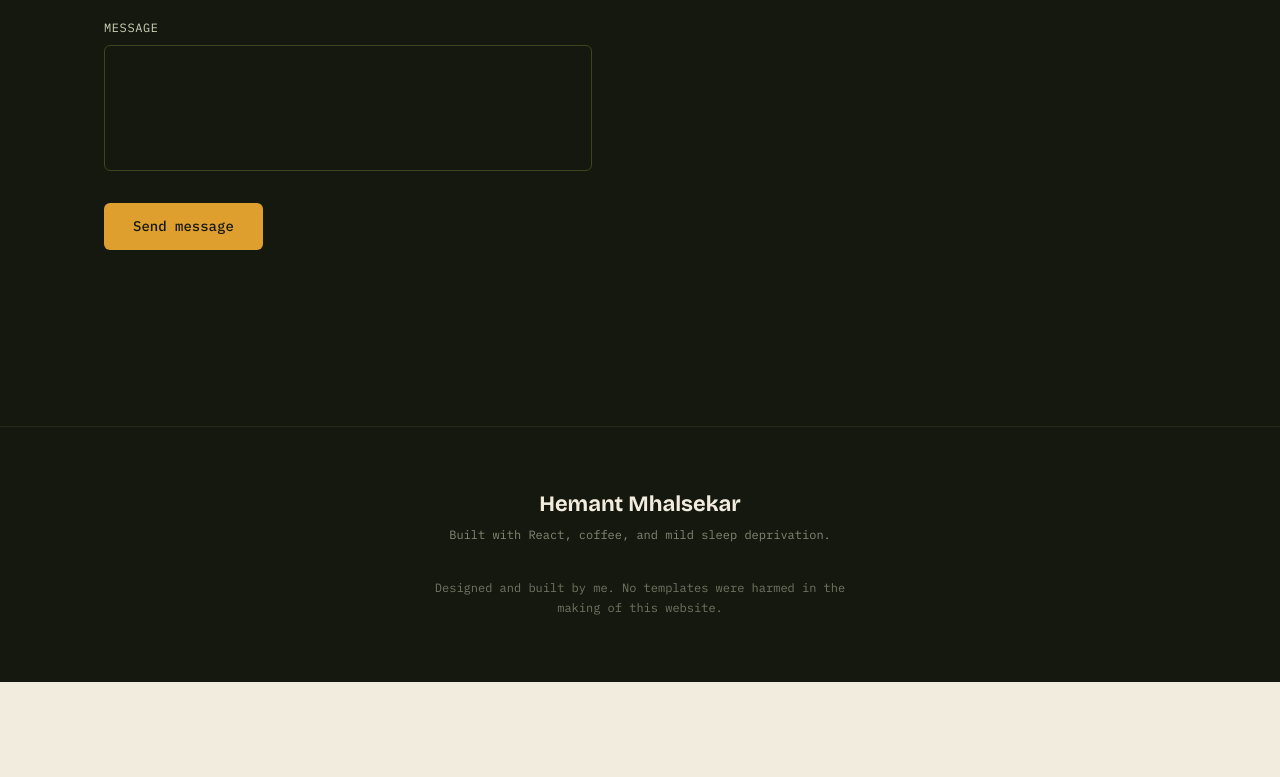
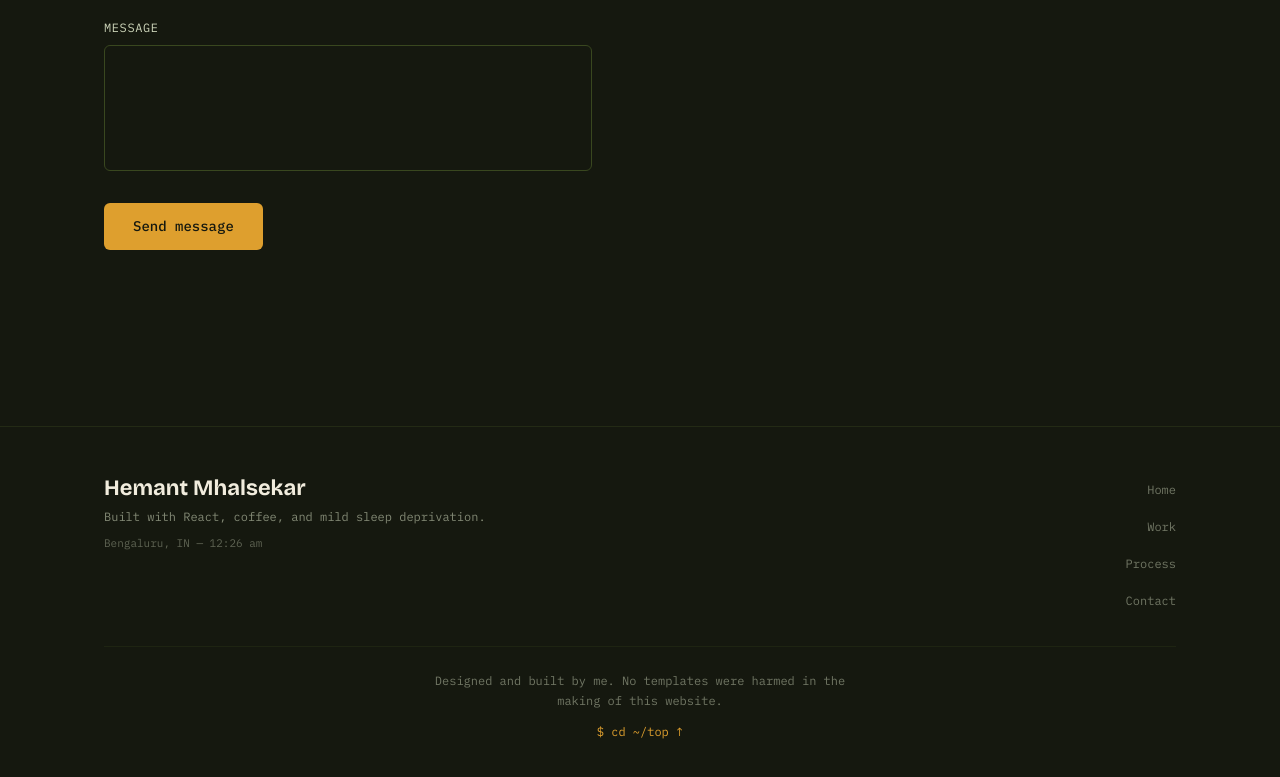
Before and after one commit to Hemant-Mhalsekar/Hemant-Portfolio, a React (Vite) app: page / in a window 1280 px wide. Shown: the part 7688-8465 px from the top of the page. Before the commit the page ends 8370 px from the top, so only its background shows below. Built offline with nearby package versions, Linux system fonts and the light colour scheme.

Commit message:
Footer updated

```diff
--- a/src/components/Footer.jsx
+++ b/src/components/Footer.jsx
@@ -1,12 +1,46 @@
-import React from 'react';
+import React, { useState, useEffect } from 'react';
+
+// Nav links mirror Navbar.jsx targets
+const NAV_LINKS = [
+  { label: 'Home',    sectionId: 'hero'        },
+  { label: 'Work',    sectionId: 'work'        },
+  { label: 'Process', sectionId: 'how-i-build' },
+  { label: 'Contact', sectionId: 'contact'     },
+];
+
+const scrollTo = (id) => {
+  const el = document.getElementById(id);
+  if (el) el.scrollIntoView({ behavior: 'smooth' });
+  else window.scrollTo({ top: 0, behavior: 'smooth' });
+};
+
+const formatTime = () => {
+  const now = new Date();
+  return now.toLocaleTimeString('en-IN', {
+    hour: 'numeric',
+    minute: '2-digit',
+    hour12: true,
+    timeZone: 'Asia/Kolkata',
+  });
+};
 
 const Footer = () => {
+  const [time, setTime] = useState(formatTime());
+
+  useEffect(() => {
+    const id = setInterval(() => setTime(formatTime()), 30_000);
+    return () => clearInterval(id);
+  }, []);
+
   return (
-    <footer className="bg-[#15180F] border-t border-[#39471F]/40 py-12 md:py-16 w-full">
-      <div className="container-max px-6 sm:px-10 lg:px-16 flex flex-col items-center justify-center text-center gap-6">
+    <footer className="bg-[#15180F] border-t border-[#39471F]/40 py-10 md:py-12 w-full">
+      <div className="container-max px-6 sm:px-10 lg:px-16">
 
-        {/* Header Section */}
-        <div className="flex flex-col items-center gap-2">
+        {/* ── Top row: left/right split ─────────────────────────────── */}
+        <div className="flex flex-col items-center text-center md:flex-row md:items-start md:justify-between md:text-left gap-8 md:gap-0">
+
+          {/* Left column */}
+          <div className="flex flex-col items-center md:items-start gap-1.5">
             <h2
               className="text-[#F1ECDD] font-bold text-[22px]"
               style={{ fontFamily: "'Bricolage Grotesque', sans-serif" }}
@@ -19,15 +53,67 @@ const Footer = () => {
             >
               Built with React, coffee, and mild sleep deprivation.
             </p>
+            {/* Live local time */}
+            <p
+              className="text-[#CBD3B8] opacity-40 text-[11px]"
+              style={{ fontFamily: "'IBM Plex Mono', monospace" }}
+              aria-live="polite"
+              aria-label="Local time in Bengaluru"
+            >
+              Bengaluru, IN — {time}
+            </p>
           </div>
 
-        {/* Bottom Line */}
+          {/* Right column — nav links (hidden on small screens, inline row on md+) */}
+          <nav aria-label="Footer navigation">
+            {/* Desktop: vertical stack */}
+            <ul className="hidden md:flex md:flex-col md:items-end gap-2.5">
+              {NAV_LINKS.map(({ label, sectionId }) => (
+                <li key={sectionId}>
+                  <button
+                    onClick={() => scrollTo(sectionId)}
+                    className="text-[#CBD3B8] opacity-50 hover:opacity-100 hover:text-[#DE9F2E] transition-all duration-200"
+                    style={{ fontFamily: "'IBM Plex Mono', monospace", fontSize: '12px', background: 'none', border: 'none', cursor: 'pointer', padding: 0 }}
+                  >
+                    {label}
+                  </button>
+                </li>
+              ))}
+            </ul>
+            {/* Mobile: horizontal row */}
+            <ul className="flex md:hidden flex-row gap-5 justify-center">
+              {NAV_LINKS.map(({ label, sectionId }) => (
+                <li key={sectionId}>
+                  <button
+                    onClick={() => scrollTo(sectionId)}
+                    className="text-[#CBD3B8] opacity-50 hover:opacity-100 hover:text-[#DE9F2E] transition-all duration-200"
+                    style={{ fontFamily: "'IBM Plex Mono', monospace", fontSize: '12px', background: 'none', border: 'none', cursor: 'pointer', padding: 0 }}
+                  >
+                    {label}
+                  </button>
+                </li>
+              ))}
+            </ul>
+          </nav>
+        </div>
+
+        {/* ── Bottom strip ──────────────────────────────────────────── */}
+        <div className="mt-8 pt-6 border-t border-[#39471F]/25 flex flex-col items-center gap-3 text-center">
           <p
-          className="text-[#CBD3B8] opacity-50 text-[12px] mt-2 max-w-md"
+            className="text-[#CBD3B8] opacity-50 text-[12px] max-w-md"
             style={{ fontFamily: "'IBM Plex Mono', monospace" }}
           >
             Designed and built by me. No templates were harmed in the making of this website.
           </p>
+          <button
+            onClick={() => window.scrollTo({ top: 0, behavior: 'smooth' })}
+            className="text-[#DE9F2E] hover:brightness-125 hover:underline transition-all duration-200"
+            style={{ fontFamily: "'IBM Plex Mono', monospace", fontSize: '12px', background: 'none', border: 'none', cursor: 'pointer', padding: 0 }}
+            aria-label="Back to top"
+          >
+            $ cd ~/top ↑
+          </button>
+        </div>
 
       </div>
     </footer>
```
Lines whose indentation alone changed are shown as unchanged.
